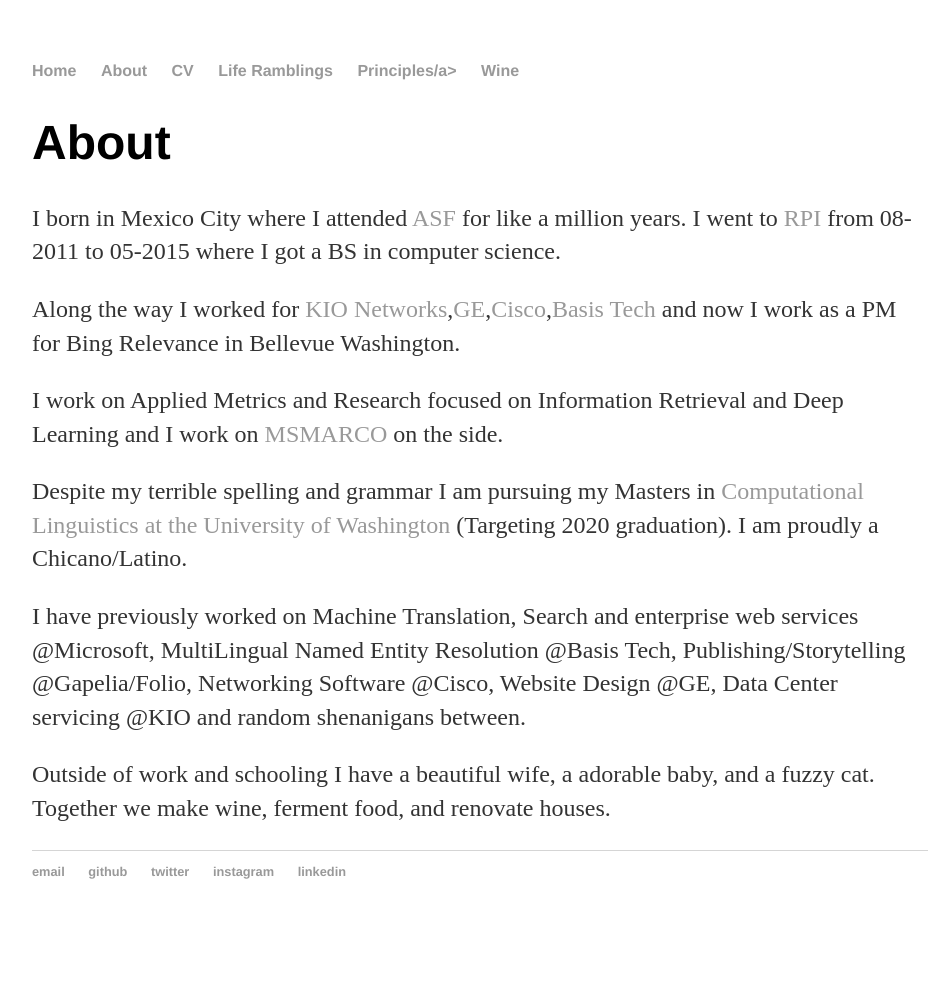
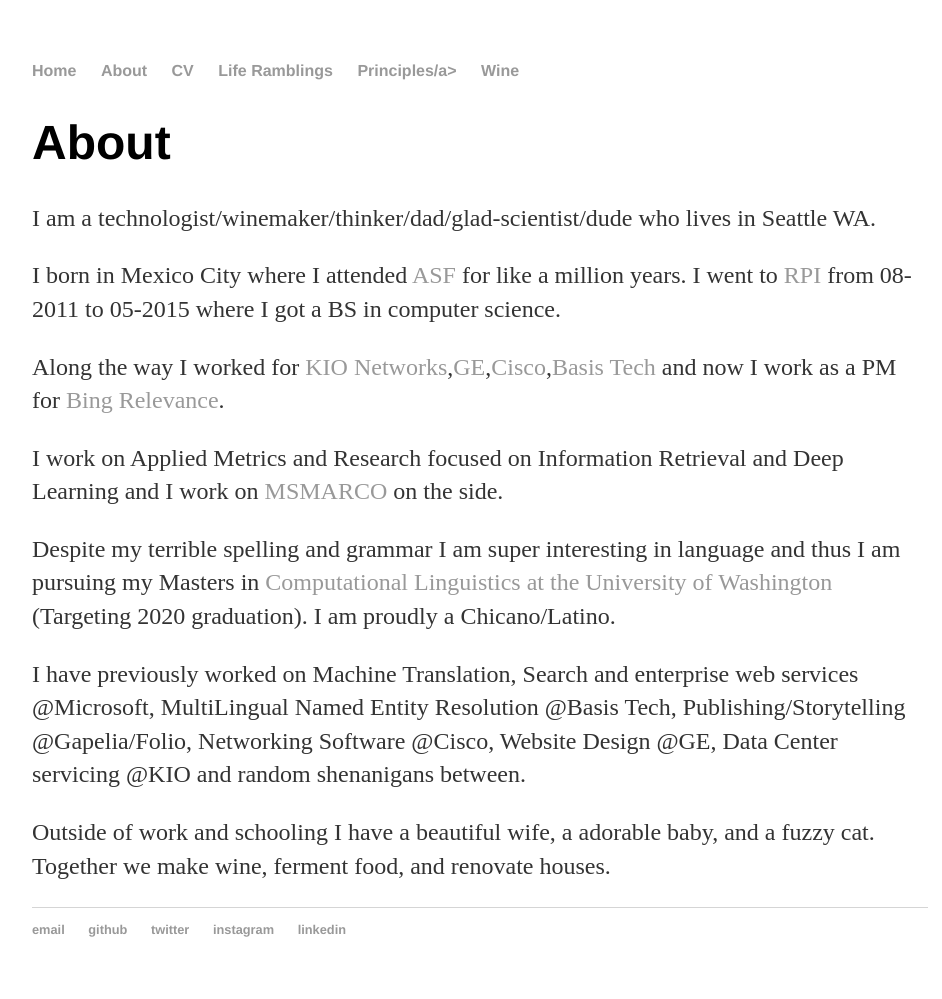
Before and after one commit to spacemanidol/spacemanidol.github.io, a Jekyll site: the page built from about/index.html, in a window 1280 px wide. Shown: the whole page, without its empty margins (160-1102 px from the left). Built offline with Jekyll 4.4.1, drawn with Linux system fonts in a browser that asks for light colours; before the commit the page ends 941 px from its top, so only the background shows below that.

Commit message:
about updateS

```diff
--- a/about/index.html
+++ b/about/index.html
@@ -4,10 +4,11 @@
 ---
 <div class="about">
 	<h1>About</h1>
+	<p>I am a technologist/winemaker/thinker/dad/glad-scientist/dude who lives in Seattle WA.</p>
 	<p>I born in Mexico City where I attended <a href='asf.edu.mx'>ASF</a> for like a million years. I went to <a href='rpi.edu'>RPI</a> from 08-2011 to 05-2015 where I got a BS in computer science.</p>
-	<p>Along the way I worked for <a href=''>KIO Networks</a>,<a href=''>GE</a>,<a href=''>Cisco</a>,<a href=''>Basis Tech</a> and now I work as a PM for Bing Relevance in Bellevue Washington.</p>
+	<p>Along the way I worked for <a href=''>KIO Networks</a>,<a href='https://www.ge.com/'>GE</a>,<a href='https://www.cisco.com/'>Cisco</a>,<a href='https://www.basistech.com/'>Basis Tech</a> and now I work as a PM for <a href='bing.com'>Bing Relevance</a>.</p>
 	<p>I work on Applied Metrics and Research focused on Information Retrieval and Deep Learning and I work on <a href='msmarco.org'>MSMARCO</a> on the side.
-	<p>Despite my terrible spelling and grammar I am pursuing my Masters in <a href=' '>Computational Linguistics at the University of Washington</a> (Targeting 2020 graduation). I am proudly a Chicano/Latino.</p>
+	<p>Despite my terrible spelling and grammar I am super interesting in language and thus I am pursuing my Masters in <a href='https://www.compling.uw.edu/'>Computational Linguistics at the University of Washington</a> (Targeting 2020 graduation). I am proudly a Chicano/Latino.</p>
 	<p>I have previously worked on Machine Translation, Search and enterprise web services @Microsoft, MultiLingual Named Entity Resolution @Basis Tech, Publishing/Storytelling @Gapelia/Folio, Networking Software @Cisco, Website Design @GE, Data Center servicing @KIO and random shenanigans between.</p>
 	<p>Outside of work and schooling I have a beautiful wife, a adorable baby, and a fuzzy cat. Together we make wine, ferment food, and renovate houses.</p>
 </div>
```
